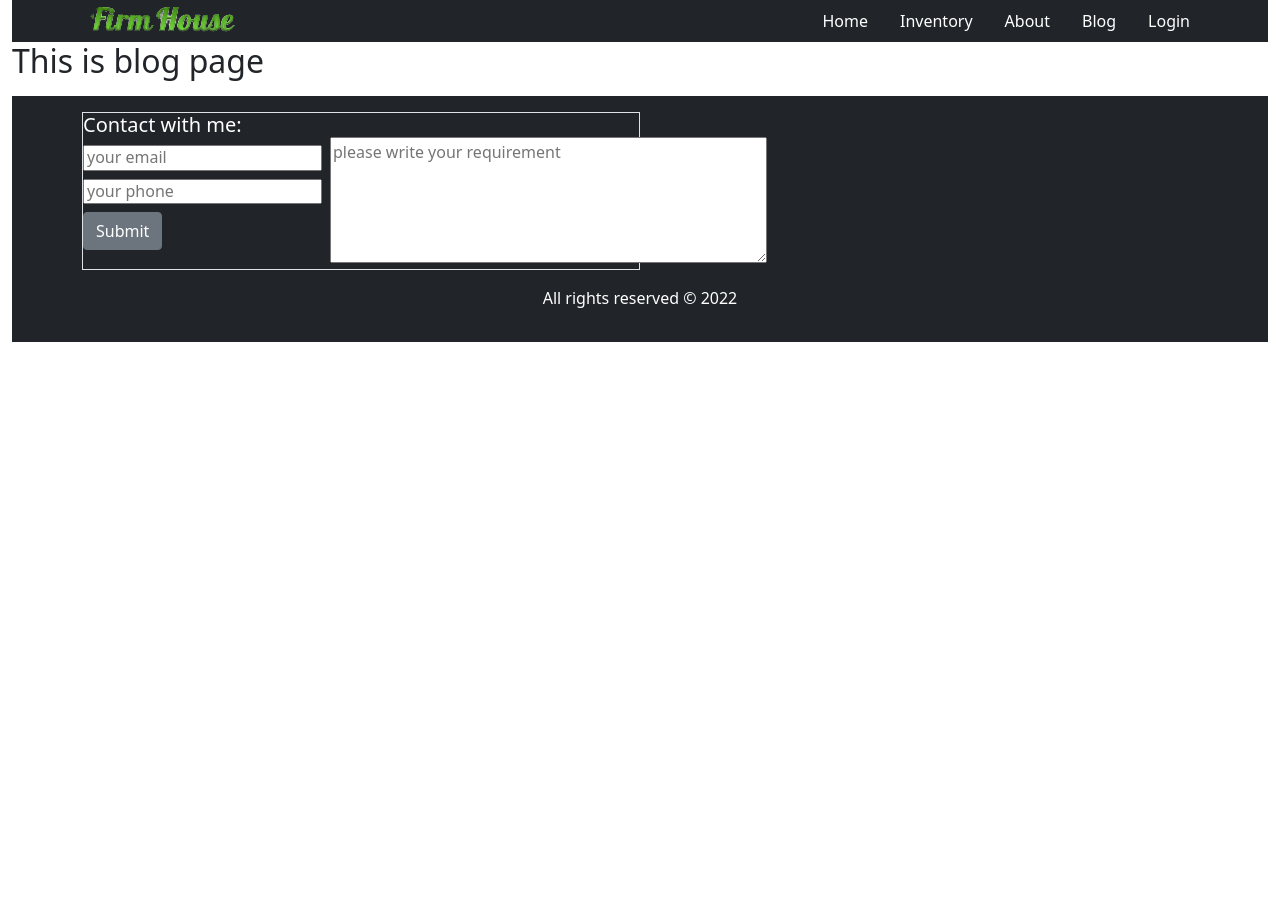
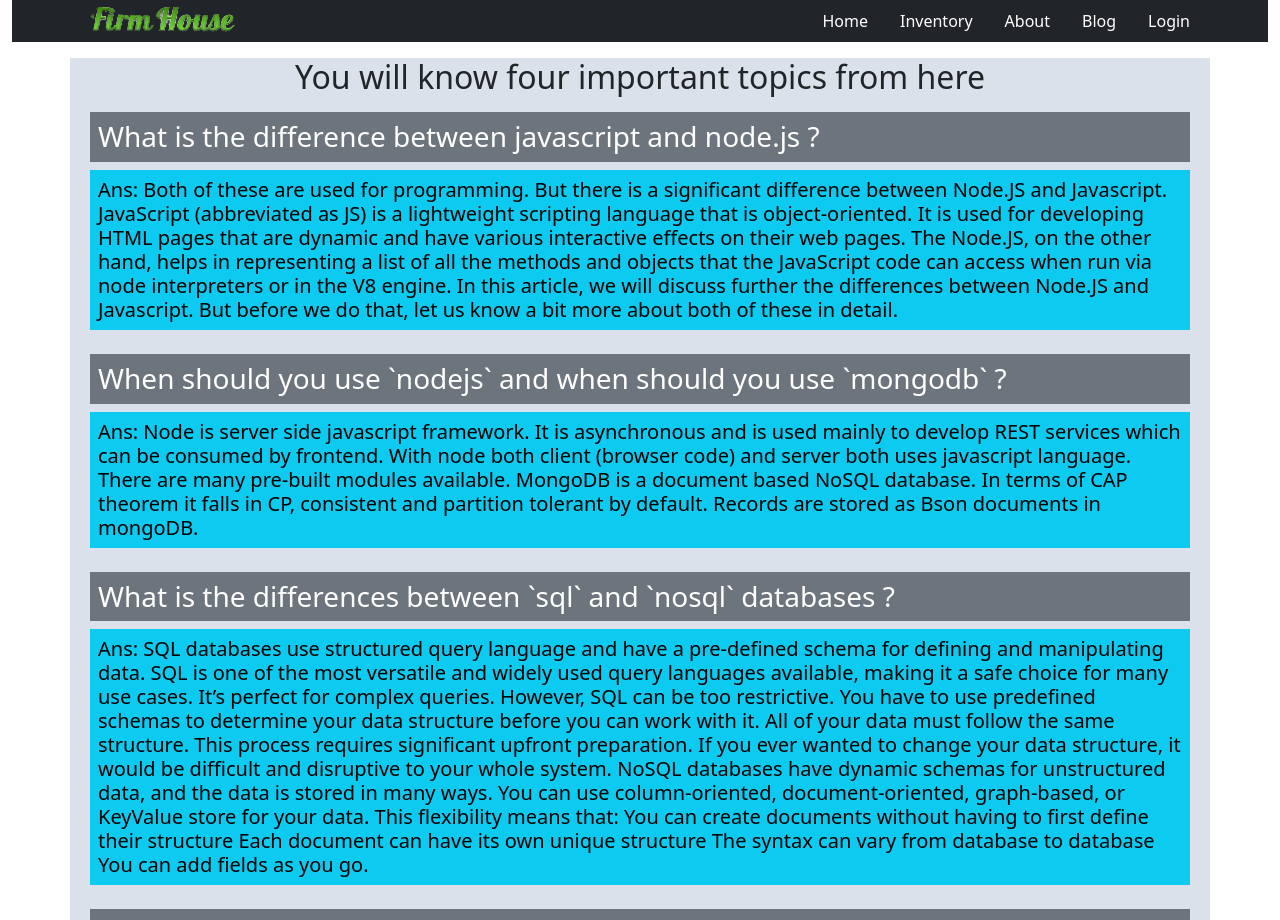
Before and after one commit to shafiquetuhin01/warehouse-management, a React (Create React App) app: page /blog in a window 1280 px wide. Shown: the top 920 px of the page. Before the commit the page ends 800 px from the top, so only its background shows below. Built offline with nearby package versions, Linux system fonts and the light colour scheme; no server answers.

Commit message:
blog page updated

```diff
--- a/src/Shared/Body/Blog/Blog.js
+++ b/src/Shared/Body/Blog/Blog.js
@@ -1,11 +1,82 @@
-import React from 'react';
+import React from "react";
 
 const Blog = () => {
-    return (
-        <div>
-            <h2>This is blog page</h2>
-        </div>
-    );
+  return (
+    <div
+      className="container"
+      style={{ backgroundColor: "rgba(184, 196, 214, 0.5)" }}
+    >
+      <h2 className="text-center mt-3">
+        You will know four important topics from here
+      </h2>
+      <div className="p-2">
+        <h3 className="bg-secondary text-white p-2">
+          What is the difference between javascript and node.js ?{" "}
+        </h3>
+        <h5 className="bg-info text-black text-justify p-2">
+          Ans: Both of these are used for programming. But there is a
+          significant difference between Node.JS and Javascript. JavaScript
+          (abbreviated as JS) is a lightweight scripting language that is
+          object-oriented. It is used for developing HTML pages that are dynamic
+          and have various interactive effects on their web pages. The Node.JS,
+          on the other hand, helps in representing a list of all the methods and
+          objects that the JavaScript code can access when run via node
+          interpreters or in the V8 engine. In this article, we will discuss
+          further the differences between Node.JS and Javascript. But before we
+          do that, let us know a bit more about both of these in detail.{" "}
+        </h5>
+      </div>
+      <div className="p-2">
+        <h3 className="bg-secondary text-white p-2">
+          When should you use `nodejs` and when should you use `mongodb` ?{" "}
+        </h3>
+        <h5 className="bg-info text-black text-justify p-2">
+          Ans: Node is server side javascript framework. It is asynchronous and
+          is used mainly to develop REST services which can be consumed by
+          frontend. With node both client (browser code) and server both uses
+          javascript language. There are many pre-built modules available.
+          MongoDB is a document based NoSQL database. In terms of CAP theorem it
+          falls in CP, consistent and partition tolerant by default. Records are
+          stored as Bson documents in mongoDB.
+        </h5>
+      </div>
+      <div className="p-2">
+        <h3 className="bg-secondary text-white p-2">
+          What is the differences between `sql` and `nosql` databases ?{" "}
+        </h3>
+        <h5 className="bg-info text-black text-justify p-2">
+          Ans: SQL databases use structured query language and have a
+          pre-defined schema for defining and manipulating data. SQL is one of
+          the most versatile and widely used query languages available, making
+          it a safe choice for many use cases. It’s perfect for complex queries.
+          However, SQL can be too restrictive. You have to use predefined
+          schemas to determine your data structure before you can work with it.
+          All of your data must follow the same structure. This process requires
+          significant upfront preparation. If you ever wanted to change your
+          data structure, it would be difficult and disruptive to your whole
+          system. NoSQL databases have dynamic schemas for unstructured data,
+          and the data is stored in many ways. You can use column-oriented,
+          document-oriented, graph-based, or KeyValue store for your data. This
+          flexibility means that: You can create documents without having to
+          first define their structure Each document can have its own unique
+          structure The syntax can vary from database to database You can add
+          fields as you go.
+        </h5>
+      </div>
+      <div className="p-2">
+        <h3 className="bg-secondary text-white p-2">
+          What is the purpose of `jwt` and how does it work ?{" "}
+        </h3>
+        <h5 className="bg-info text-black text-justify p-2">
+          Ans: JWT, or JSON Web Token, is an open standard used to share
+          security information between two parties — a client and a server. Each
+          JWT contains encoded JSON objects, including a set of claims. JWTs are
+          signed using a cryptographic algorithm to ensure that the claims
+          cannot be altered after the token is issued.
+        </h5>
+      </div>
+    </div>
+  );
 };
 
 export default Blog;
```
